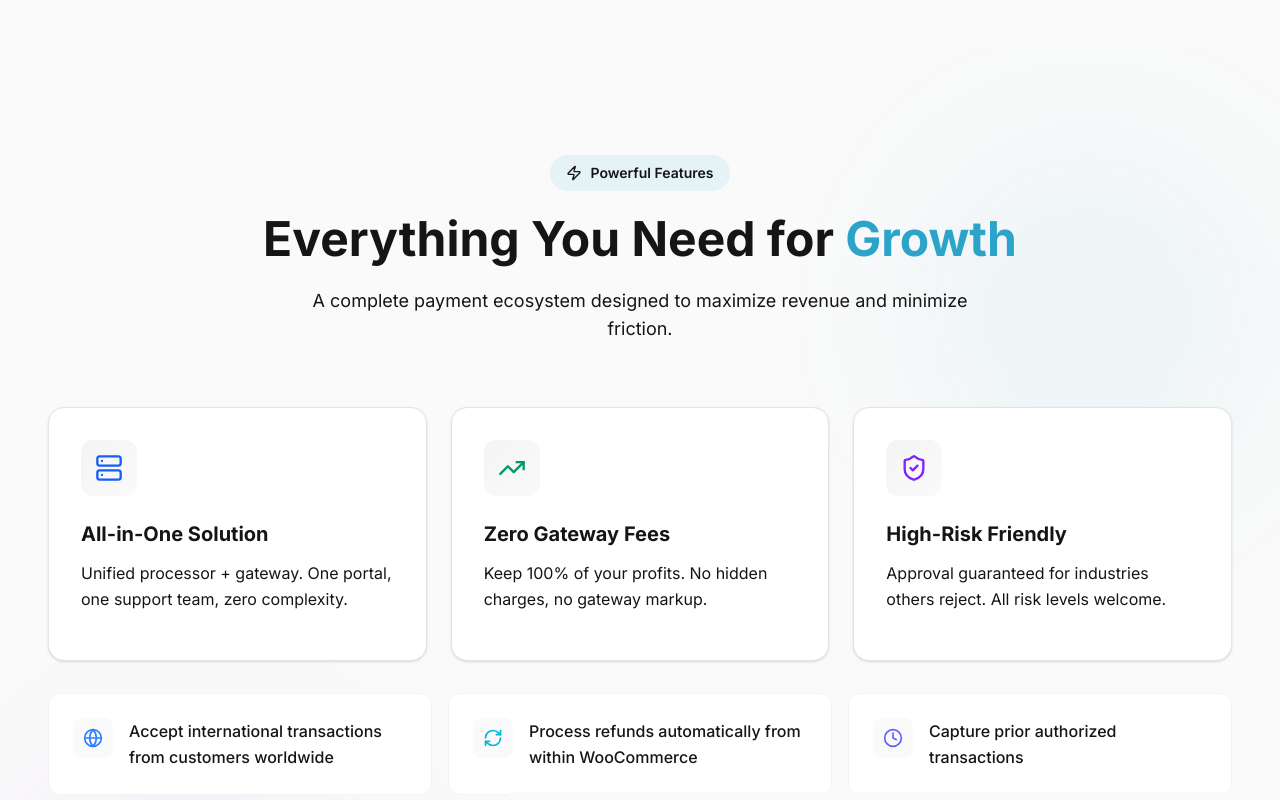
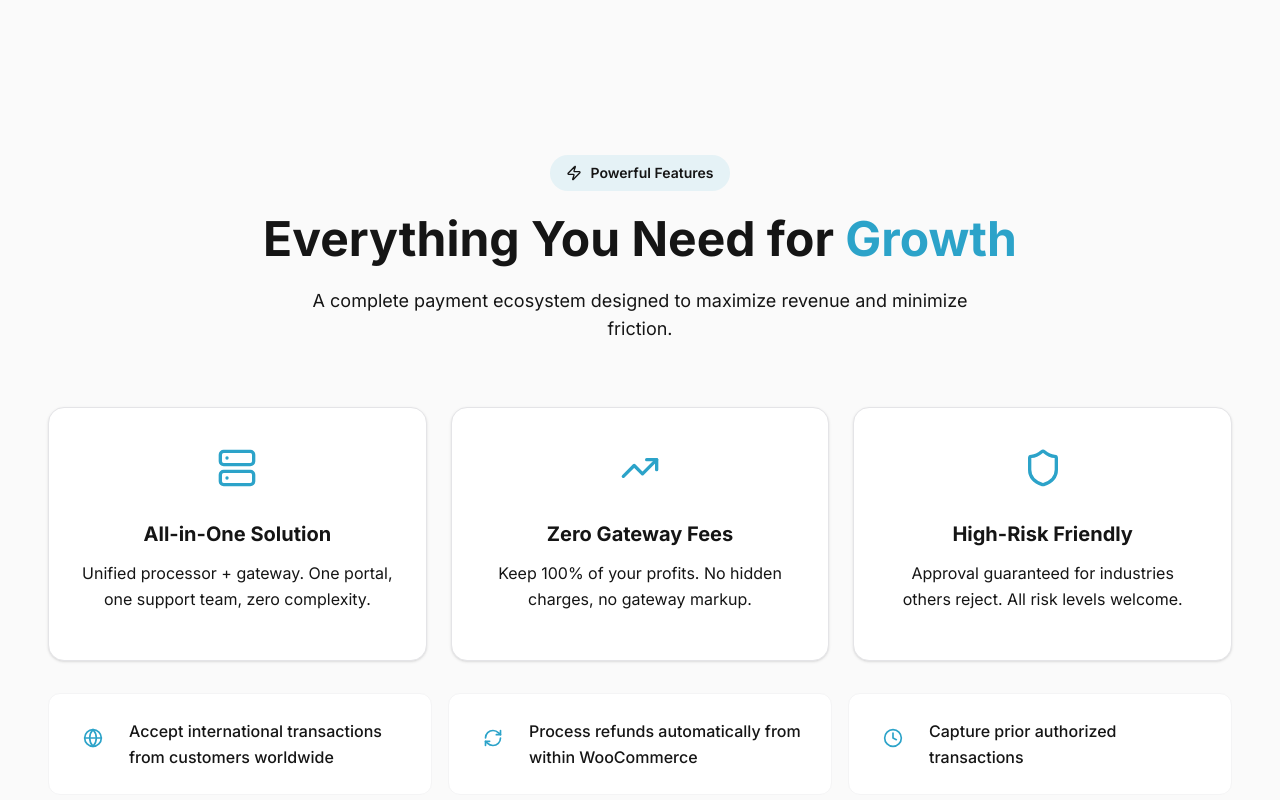
Before and after one commit to Shubham1997x/mycpo, a Next.js app: page /plugin in a window 1280 px wide. Shown: the part 1760-2560 px from the top of the page. Built offline with nearby package versions, Linux system fonts and the light colour scheme.

Commit message:
feat: Add BenefitsSection component and update package dependencies for new icon libraries.

```diff
--- a/app/plugin/components/BenefitsSection.tsx
+++ b/app/plugin/components/BenefitsSection.tsx
@@ -1,54 +1,48 @@
 'use client';
 
 import { motion } from 'framer-motion';
-import { Globe, RefreshCw, CreditCard, Clock, TrendingUp, ShieldCheck, Zap, Server, ArrowRight } from 'lucide-react';
+import { Globe, RefreshCw, CreditCard, Clock, TrendingUp, Shield, Zap, Server } from 'lucide-react';
 
 const featuredBenefits = [
   {
     icon: Server,
     title: 'All-in-One Solution',
     description: 'Unified processor + gateway. One portal, one support team, zero complexity.',
-    gradient: 'from-blue-500/10 to-cyan-500/10',
-    iconColor: 'text-blue-600',
+    iconColor: 'text-[#2ca3c9]',
     featured: true
   },
   {
     icon: TrendingUp,
     title: 'Zero Gateway Fees',
     description: 'Keep 100% of your profits. No hidden charges, no gateway markup.',
-    gradient: 'from-blue-500/10 to-cyan-500/10',
-    iconColor: 'text-emerald-600',
+    iconColor: 'text-[#2ca3c9]',
     featured: true
   },
   {
-    icon: ShieldCheck,
+    icon: Shield,
     title: 'High-Risk Friendly',
     description: 'Approval guaranteed for industries others reject. All risk levels welcome.',
-    gradient: 'from-blue-500/10 to-cyan-500/10',
-    iconColor: 'text-violet-600',
+    iconColor: 'text-[#2ca3c9]',
     featured: true
   },
 ];
 
 const benefits = [
-  { icon: Globe, text: 'Accept international transactions from customers worldwide', iconColor: 'text-blue-500' },
-  { icon: RefreshCw, text: 'Process refunds automatically from within WooCommerce', iconColor: 'text-cyan-500' },
-  { icon: Clock, text: 'Capture prior authorized transactions', iconColor: 'text-indigo-500' },
-  { icon: CreditCard, text: 'Save customer payment methods securely', iconColor: 'text-purple-500' },
-  { icon: Zap, text: 'Streamline transactions with automated processing', iconColor: 'text-amber-500' },
-  { icon: TrendingUp, text: 'Accelerate cash flow with fast payouts', iconColor: 'text-emerald-500' },
-  { icon: RefreshCw, text: 'Easy refunds processed directly in WooCommerce', iconColor: 'text-teal-500' },
-  { icon: Server, text: 'One portal, one support team for everything', iconColor: 'text-slate-500' },
-  { icon: Globe, text: 'Multi-currency support for global sales', iconColor: 'text-sky-500' },
+  { icon: Globe, text: 'Accept international transactions from customers worldwide', iconColor: 'text-[#2ca3c9]' },
+  { icon: RefreshCw, text: 'Process refunds automatically from within WooCommerce', iconColor: 'text-[#2ca3c9]' },
+  { icon: Clock, text: 'Capture prior authorized transactions', iconColor: 'text-[#2ca3c9]' },
+  { icon: CreditCard, text: 'Save customer payment methods securely', iconColor: 'text-[#2ca3c9]' },
+  { icon: Zap, text: 'Streamline transactions with automated processing', iconColor: 'text-[#2ca3c9]' },
+  { icon: TrendingUp, text: 'Accelerate cash flow with fast payouts', iconColor: 'text-[#2ca3c9]' },
+  { icon: RefreshCw, text: 'Easy refunds processed directly in WooCommerce', iconColor: 'text-[#2ca3c9]' },
+  { icon: Server, text: 'One portal, one support team for everything', iconColor: 'text-[#2ca3c9]' },
+  { icon: Globe, text: 'Multi-currency support for global sales', iconColor: 'text-[#2ca3c9]' },
 ];
 
 export default function BenefitsSection() {
   return (
     <section className="relative overflow-hidden max-w-7xl mx-auto px-4 sm:px-6 lg:px-12 py-16 sm:py-20 lg:py-28" style={{ backgroundColor: '#FAFAFA' }}>
-      {/* Background Elements */}
-      <div className="absolute inset-0 opacity-90 bg_img_dotted pointer-events-none" />
-      <div className="absolute top-20 right-0 w-96 h-96 bg-[#2ca3c9]/5 rounded-full blur-3xl" />
-      <div className="absolute bottom-20 left-0 w-96 h-96 bg-purple-500/5 rounded-full blur-3xl" />
+
 
       <div className="relative w-full">
         {/* Header */}
@@ -56,13 +50,14 @@ export default function BenefitsSection() {
           initial={{ opacity: 0, y: 20 }}
           whileInView={{ opacity: 1, y: 0 }}
           viewport={{ once: true }}
-          transition={{ duration: 0.6 }}
+          transition={{ duration: 0.5, ease: "easeOut" }}
           className="text-center mb-16"
         >
           <motion.div
-            initial={{ opacity: 0, scale: 0.9 }}
+            initial={{ opacity: 0, scale: 0.95 }}
             whileInView={{ opacity: 1, scale: 1 }}
             viewport={{ once: true }}
+            transition={{ duration: 0.4, ease: "easeOut" }}
             className="inline-flex items-center gap-2 px-4 py-2 rounded-full bg-[#2ca3c9]/10 text-[#2ca3c9] text-sm font-semibold mb-6"
           >
             <Zap className="w-4 h-4" />
@@ -81,36 +76,26 @@ export default function BenefitsSection() {
           {featuredBenefits.map((benefit, index) => (
             <motion.div
               key={index}
-              initial={{ opacity: 0, y: 30 }}
-              whileInView={{ opacity: 1, y: 0 }}
+              initial={{ opacity: 0 }}
+              whileInView={{ opacity: 1 }}
               viewport={{ once: true, margin: '-50px' }}
               transition={{
-                type: 'spring',
-                stiffness: 100,
-                damping: 20,
-                delay: index * 0.1
+                duration: 0.4,
+                ease: "easeOut"
               }}
-              whileHover={{ y: -8, scale: 1.02 }}
-              className="group relative bg-white rounded-2xl p-8 border border-zinc-200 shadow-sm hover:shadow-xl transition-all duration-300 cursor-pointer overflow-hidden"
+              className="group relative bg-white rounded-2xl p-8 border border-zinc-200 shadow-sm hover:shadow-xl hover:-translate-y-2 transition-all duration-300 cursor-pointer overflow-hidden"
             >
-              {/* Gradient Background */}
-              <div className={`absolute inset-0 bg-gradient-to-br ${benefit.gradient} opacity-0 group-hover:opacity-100 transition-opacity duration-500`} />
-
               {/* Content */}
               <div className="relative z-10">
-                <motion.div
-                  className="w-14 h-14 rounded-xl bg-gradient-to-br from-zinc-100 to-zinc-50 flex items-center justify-center mb-6 group-hover:scale-110 transition-transform duration-300"
-                  whileHover={{ rotate: [0, -10, 10, -10, 0] }}
-                  transition={{ duration: 0.5 }}
-                >
-                  <benefit.icon className={`w-7 h-7 ${benefit.iconColor}`} />
-                </motion.div>
+                <div className="w-14 h-14 rounded-xl flex items-center justify-center mb-6 mx-auto group-hover:scale-110 transition-transform duration-300">
+                  <benefit.icon className={`w-10 h-10 ${benefit.iconColor}`} />
+                </div>
 
-                <h3 className="text-xl font-bold text-zinc-900 mb-3 group-hover:text-[#2ca3c9] transition-colors">
+                <h3 className="text-xl font-bold text-zinc-900 mb-3 group-hover:text-[#2ca3c9] transition-colors text-center">
                   {benefit.title}
                 </h3>
 
-                <p className="text-zinc-600 leading-relaxed mb-4">
+                <p className="text-zinc-600 leading-relaxed mb-4 text-center">
                   {benefit.description}
                 </p>
 
@@ -123,8 +108,6 @@ export default function BenefitsSection() {
                 </motion.div>
               </div>
 
-              {/* Decorative corner accent */}
-              <div className="absolute top-0 right-0 w-32 h-32 bg-gradient-to-br from-[#2ca3c9]/5 to-transparent rounded-bl-full opacity-0 group-hover:opacity-100 transition-opacity" />
             </motion.div>
           ))}
         </div>
@@ -134,27 +117,26 @@ export default function BenefitsSection() {
           {benefits.map((benefit, index) => (
             <motion.div
               key={index}
-              initial={{ opacity: 0, scale: 0.95 }}
-              whileInView={{ opacity: 1, scale: 1 }}
+              initial={{ opacity: 0, y: 10 }}
+              whileInView={{ opacity: 1, y: 0 }}
               viewport={{ once: true, margin: '-50px' }}
               transition={{
-                type: 'spring',
-                stiffness: 120,
-                damping: 20,
-                delay: index * 0.05
+                duration: 0.4,
+                ease: "easeOut",
+                delay: index * 0.03
               }}
               whileHover={{
                 y: -4,
                 borderColor: '#2ca3c9',
-                boxShadow: '0 10px 30px rgba(44, 163, 201, 0.15)'
+                transition: { duration: 0.2, ease: "easeOut" }
               }}
-              className="group bg-white rounded-xl p-6 border border-zinc-100 hover:border-[#2ca3c9]/30 transition-all duration-300 cursor-pointer"
+              className="group bg-white rounded-xl p-6 border border-zinc-100 transition-all duration-300 cursor-pointer"
             >
               <div className="flex items-start gap-4">
                 <motion.div
-                  className="w-10 h-10 rounded-lg bg-zinc-50 flex items-center justify-center shrink-0 group-hover:bg-[#2ca3c9]/10 transition-colors"
+                  className="w-10 h-10 rounded-lg flex items-center justify-center shrink-0 transition-colors"
                   whileHover={{ scale: 1.1 }}
-                  transition={{ type: 'spring', stiffness: 400 }}
+                  transition={{ duration: 0.2, ease: "easeOut" }}
                 >
                   <benefit.icon className={`w-5 h-5 ${benefit.iconColor} group-hover:scale-110 transition-transform`} />
                 </motion.div>
--- a/package.json
+++ b/package.json
@@ -9,6 +9,9 @@
     "lint": "eslint"
   },
   "dependencies": {
+    "@hugeicons/core-free-icons": "^3.1.1",
+    "@hugeicons/react": "^1.1.4",
+    "feather-icons": "^4.29.2",
     "framer-motion": "^12.27.2",
     "lucide-react": "^0.562.0",
     "next": "16.1.4",
@@ -17,6 +20,7 @@
   },
   "devDependencies": {
     "@tailwindcss/postcss": "^4",
+    "@types/feather-icons": "^4.29.4",
     "@types/node": "^20",
     "@types/react": "^19",
     "@types/react-dom": "^19",
```
Also changed, not shown: 1 other file (tests, documents, lock files or other folders).
